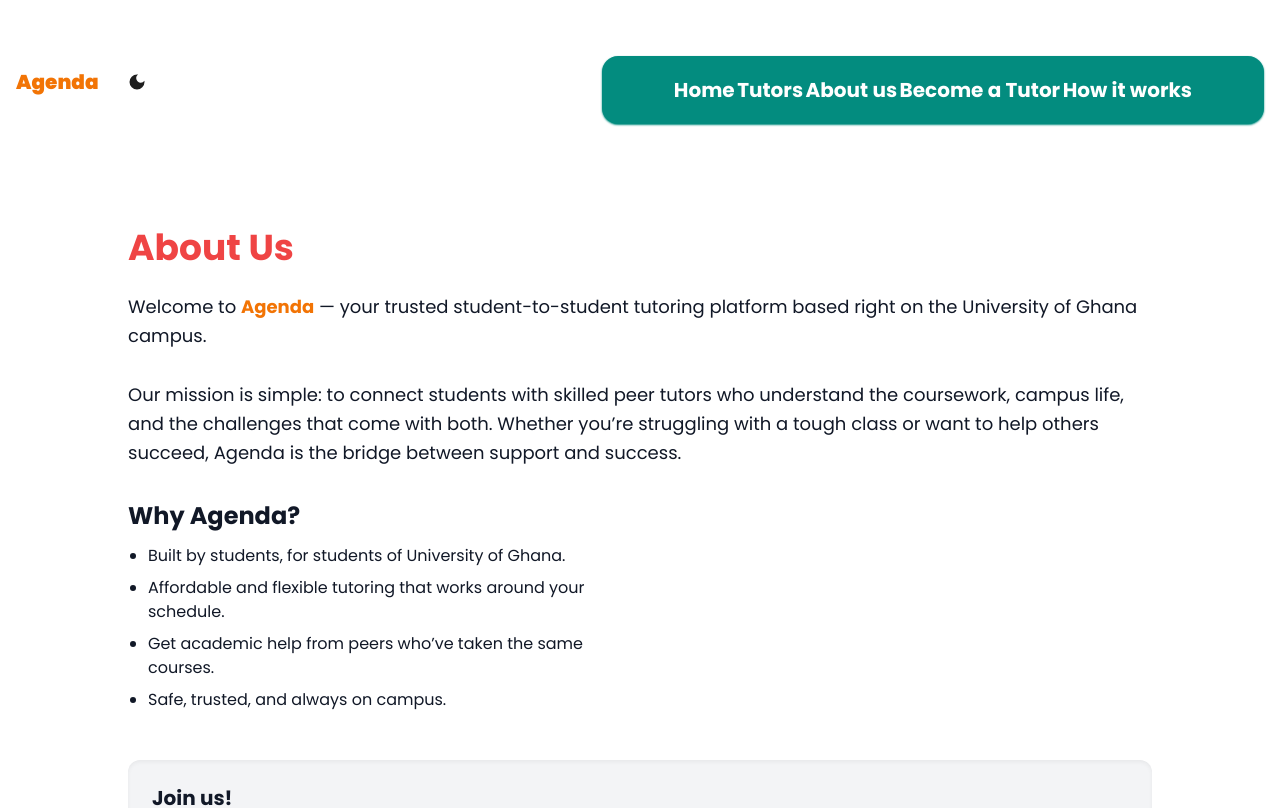
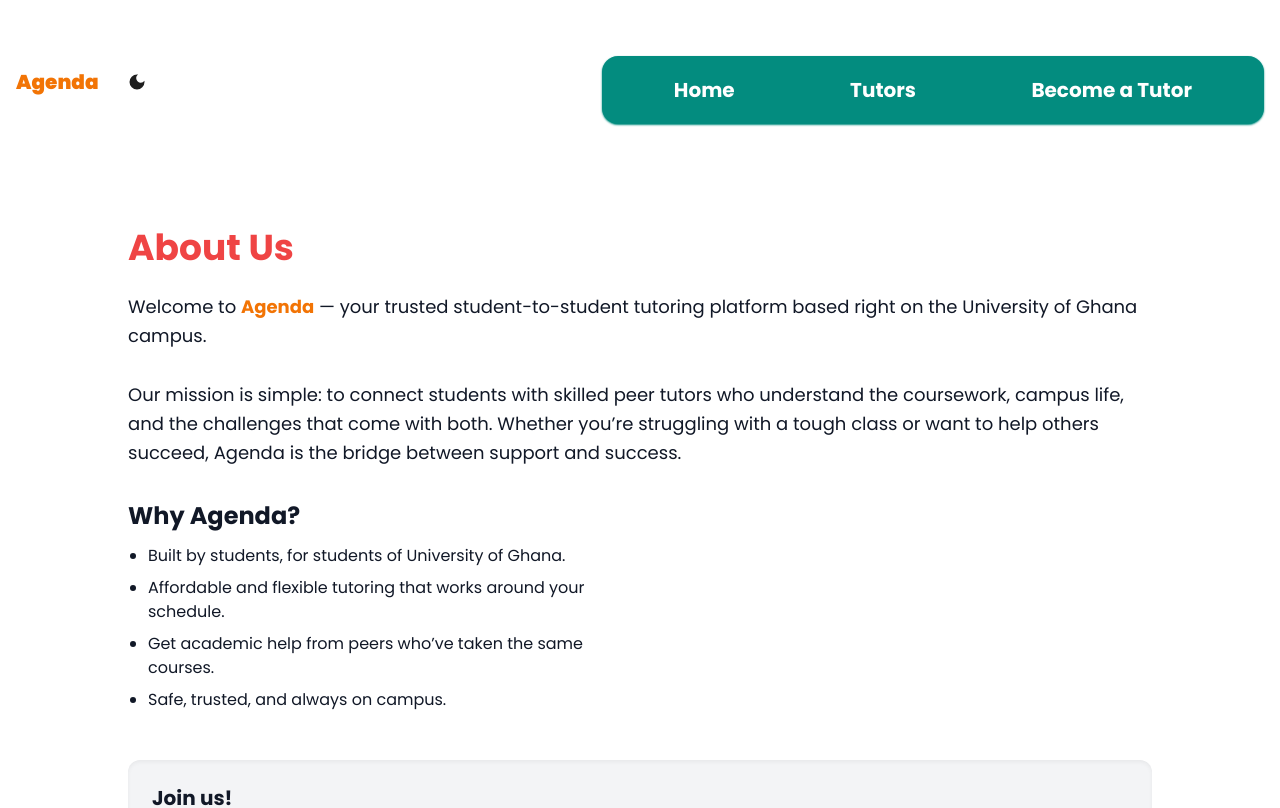
Before and after one commit to alhajisambo123/hotel-management, a Next.js app: page /about in a window 1280 px wide. Shown: the top 808 px of the page. Built offline with nearby package versions, Linux system fonts and the light colour scheme.

Commit message:
Initial commmit8

```diff
--- a/src/components/Header/Header.tsx
+++ b/src/components/Header/Header.tsx
@@ -73,16 +73,16 @@ const Header = () => {
         <li className="hover:-translate-y-2 duration-500 transition-all">
           <Link href="/rooms">Tutors</Link>
         </li>
-        <li className="hover:-translate-y-2 duration-500 transition-all">
+        {/* <li className="hover:-translate-y-2 duration-500 transition-all">
           <Link href="/about">About us</Link>
-        </li>
+        </li> */}
         <li className="hover:-translate-y-2 duration-500 transition-all">
           <Link href="/about">Become a Tutor</Link>
         </li>
 
-        <li className="hover:-translate-y-2 duration-500 transition-all">
+        {/* <li className="hover:-translate-y-2 duration-500 transition-all">
           <Link href="/about">How it works</Link>
-        </li>
+        </li> */}
       </ul>
     </header>
   );
```
